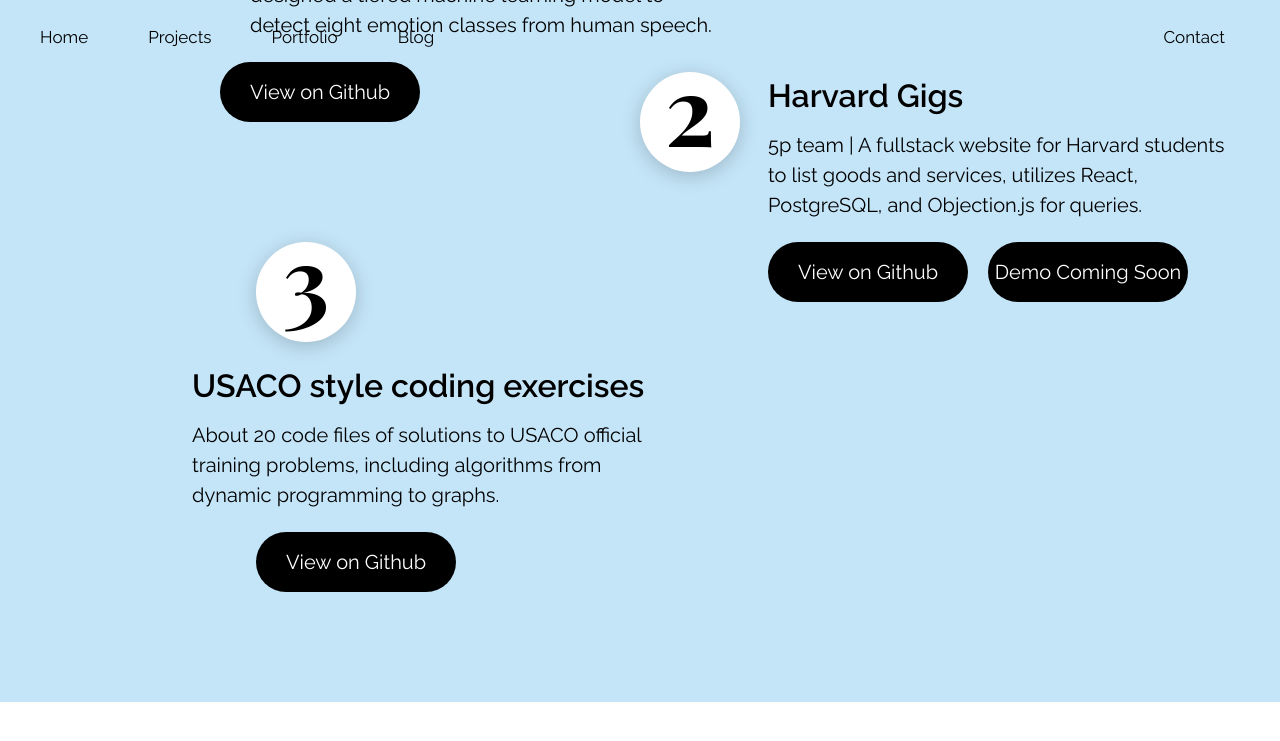
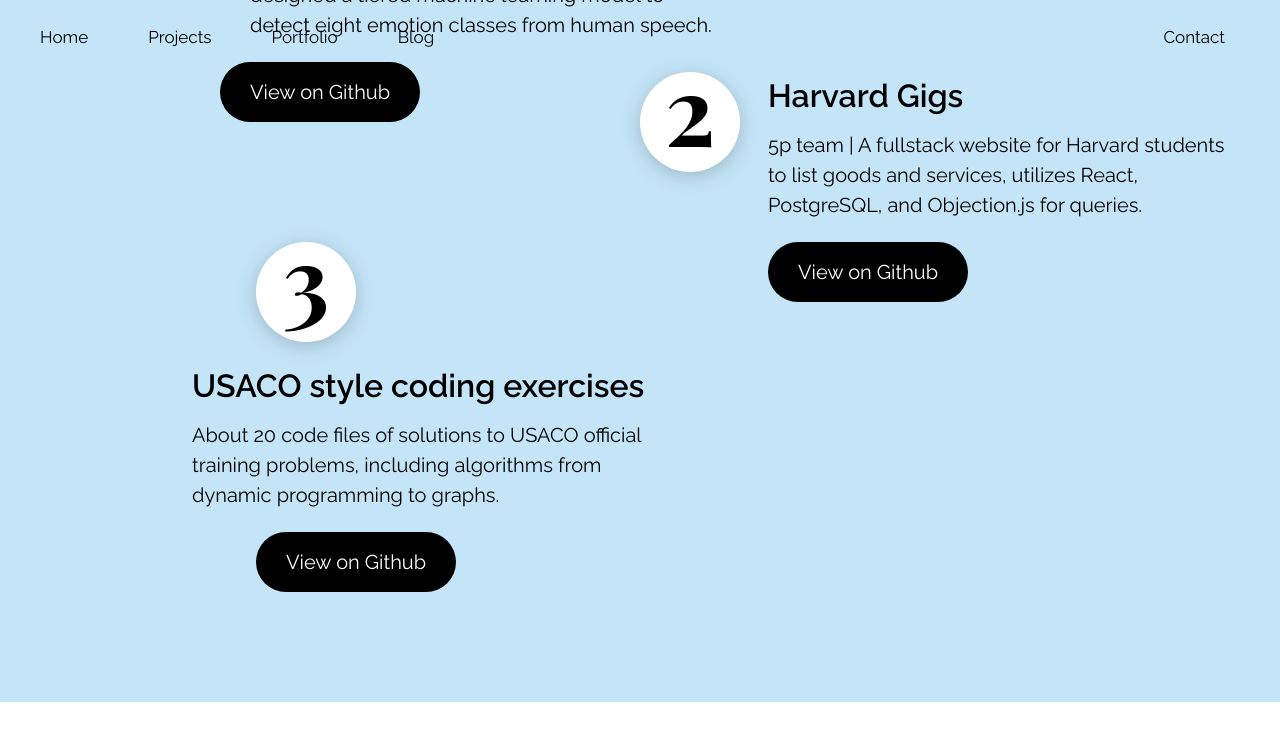
Before and after one commit to lingelizabeth/lingelizabeth.github.io, a Jekyll site: the page index.html, which Jekyll copies as it is, in a window 1280 px wide and 900 px high, scrolled down 2198 px. Shown: the top 741 px of the window. Built offline with Jekyll 4.4.1, drawn with Linux system fonts in a browser that asks for light colours; nearby versions of some CDN libraries; some of the changed text lies outside the part shown.

Commit message:
change "Portfolio" to "Design Portfolio"
* delete demo coming soon button

```diff
--- a/index.html
+++ b/index.html
@@ -125,7 +125,6 @@
   <div id="button-container">
     <button type="button" class="view-button"  onclick="window.location.href = 'https://github.com/lithafnium/HarvardGigs';"
     style="font-family: 'Raleway', sans-serif;	font-weight: 400; font-size: 20px;">View on Github</button>
-    <button type="button" class="view-button"  style="font-family: 'Raleway', sans-serif;	font-weight: 400; font-size: 20px;">Demo Coming Soon</button>
   </div>
 
   <span class="dot" id="three"><h1 class="playfair number">3</h1></span>
@@ -139,7 +138,7 @@
 <!-- portfolio page -->
 <div class="content" id="portfolio">
 
-  <h1 id="portfolio-head" class="playfair">Portfolio</h1>
+  <h1 id="portfolio-head" class="playfair">Design Portfolio</h1>
   <button type="button" class="view-button" onclick="window.location.href = 'https://drive.google.com/open?id=19kgMZwCC7VrrUiS-kPngaqK5vq8GEI4K';"
   style="font-family: 'Raleway', sans-serif;	font-weight: 400; font-size: 20px;">Let's go</button>
 
```
